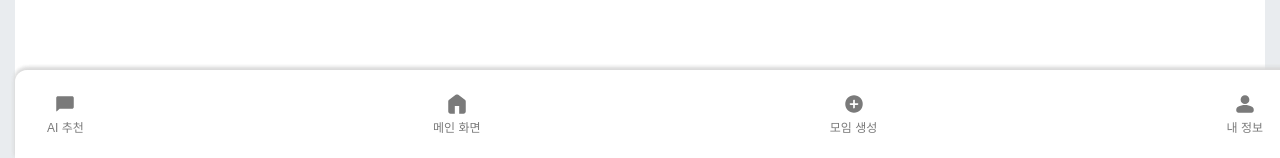
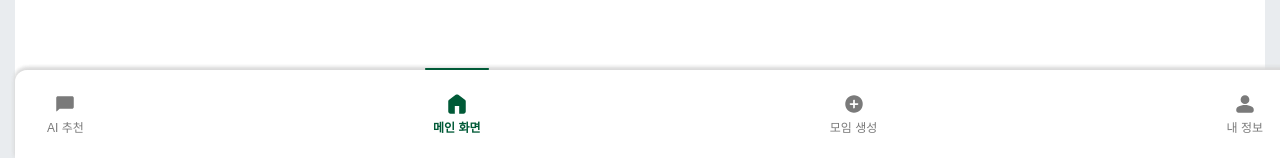
Before and after one commit to hackathon-SGdog3yrs/front, a React (Vite) app: page /search in a window 1280 px wide. Shown: the part 642-800 px from the top of the page. Built offline with nearby package versions, Linux system fonts and the light colour scheme; the HTML template or start-up script is replaced by a standard one; a web font is replaced by a local one.

Commit message:
작업 내용 메시지

```diff
--- a/src/components/MyPageMeetingCard.jsx
+++ b/src/components/MyPageMeetingCard.jsx
@@ -1,19 +1,27 @@
-import React from 'react';
-import CalendarIcon from '../assets/calendar.svg';
-import LocationIcon from '../assets/default.svg';
-import PersonIcon from '../assets/person.svg';
-import ImageSwiper from './ImageSwiper';
-import '../styles/MyPageMeetingCard.css';
+// src/components/MyPageMeetingCard.jsx
+import React from "react";
+import { Link } from "react-router-dom";   // 추가
+import CalendarIcon from "../assets/calendar.svg";
+import LocationIcon from "../assets/default.svg";
+import PersonIcon from "../assets/person.svg";
+import ImageSwiper from "./ImageSwiper";
+import "../styles/MyPageMeetingCard.css";
 
 const MyPageMeetingCard = ({ meeting }) => {
-  if (!meeting) {
-    return null;
-  }
+  if (!meeting) return null;
 
   const date = new Date(meeting.datetime);
   const formattedDateTime = `${date.getFullYear()}. ${date.getMonth() + 1}. ${date.getDate()} / ${date.getHours()}:00`;
 
+  // ✅ id 추출
+  const id = meeting.id ?? meeting.meetId ?? meeting.meetingId;
+
   return (
+    <Link
+      to={`/meeting/${id}`}          // 클릭 시 이동
+      state={{ meeting }}            // 상세 페이지에서 useLocation().state.meeting 으로 접근 가능
+      style={{ textDecoration: "none", color: "inherit", display: "block" }}
+    >
       <div className="mypage-meeting-item">
         <div className="meeting-title">
           <h1 className="item-title-text">{meeting.name}</h1>
@@ -39,6 +47,7 @@ const MyPageMeetingCard = ({ meeting }) => {
           <p>{meeting.locationName}</p>
         </div>
       </div>
+    </Link>
   );
 };
 
--- a/src/components/Navbar.jsx
+++ b/src/components/Navbar.jsx
@@ -14,16 +14,23 @@ export default function Navbar() {
   const navigate = useNavigate();
   const { pathname } = useLocation();
 
-  // ✅ '/me' 는 매칭, '/meeting' 은 불일치
+  // ✅ base 경로와 그 하위를 매칭(예: "/ai" 또는 "/ai/...")
   const isUnder = (base) =>
     pathname === base || pathname.startsWith(`${base}/`);
 
   const activeId = useMemo(() => {
-    if (pathname === "/" || isUnder("/meeting")) return "home";
-    if (isUnder("/ai")) return "chat"; // /ai 및 /ai/...만
-    if (isUnder("/create") || isUnder("/locationpage")) return "create"; // /create 및 하위만
-    if (isUnder("/me")) return "me"; // /me 및 하위만
-    return ""; // /meeting 등은 전부 회색(비활성)
+    // 홈 활성: 루트(/), 모임 상세(/meeting/*), 검색(/search/*)
+    if (pathname === "/" || isUnder("/meeting") || isUnder("/search")) {
+      return "home";
+    }
+    // AI 추천 활성: /ai/*
+    if (isUnder("/ai")) return "chat";
+    // 생성/위치 관련 활성: /create/*, /locationpage/*
+    if (isUnder("/create") || isUnder("/locationpage")) return "create";
+    // 내 정보 활성: /me/*
+    if (isUnder("/me")) return "me";
+    // 그 외: 모두 비활성(회색)
+    return "";
   }, [pathname]);
 
   const items = useMemo(
```
Lines whose indentation alone changed are shown as unchanged.
